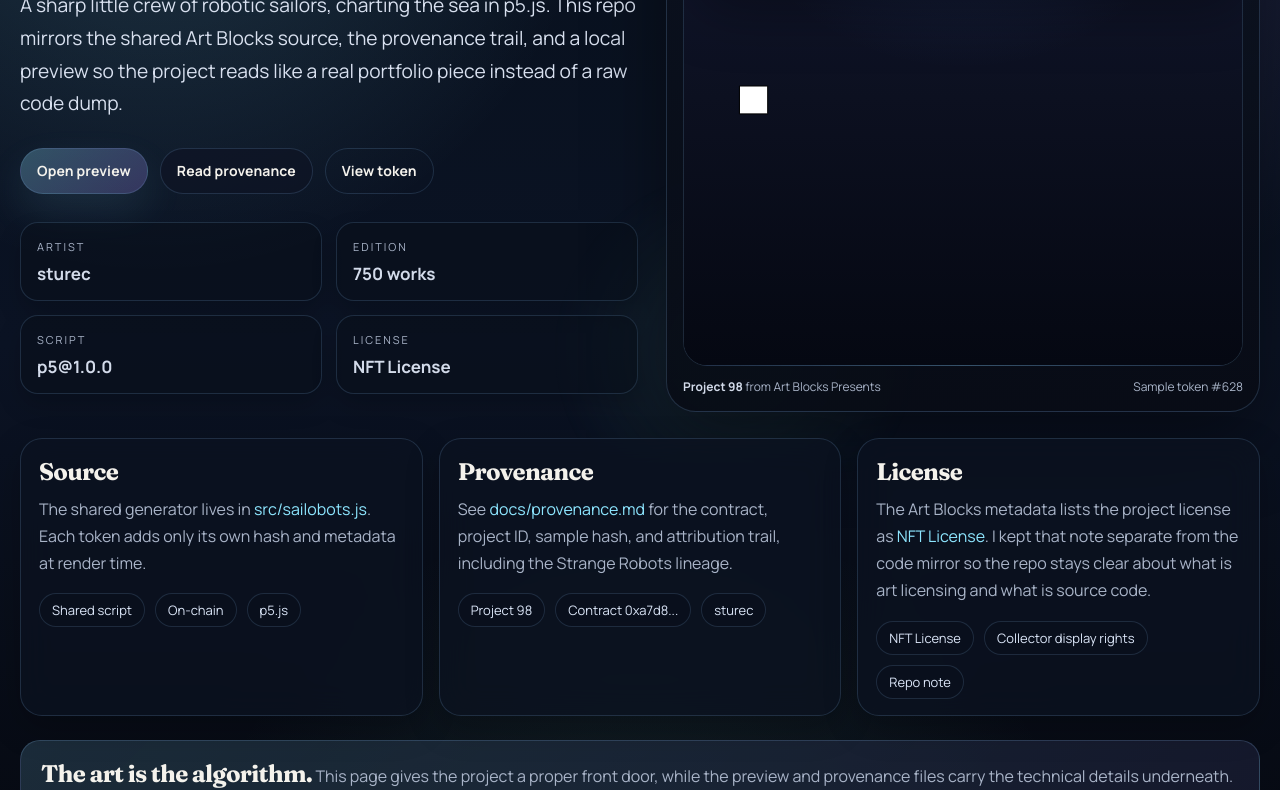
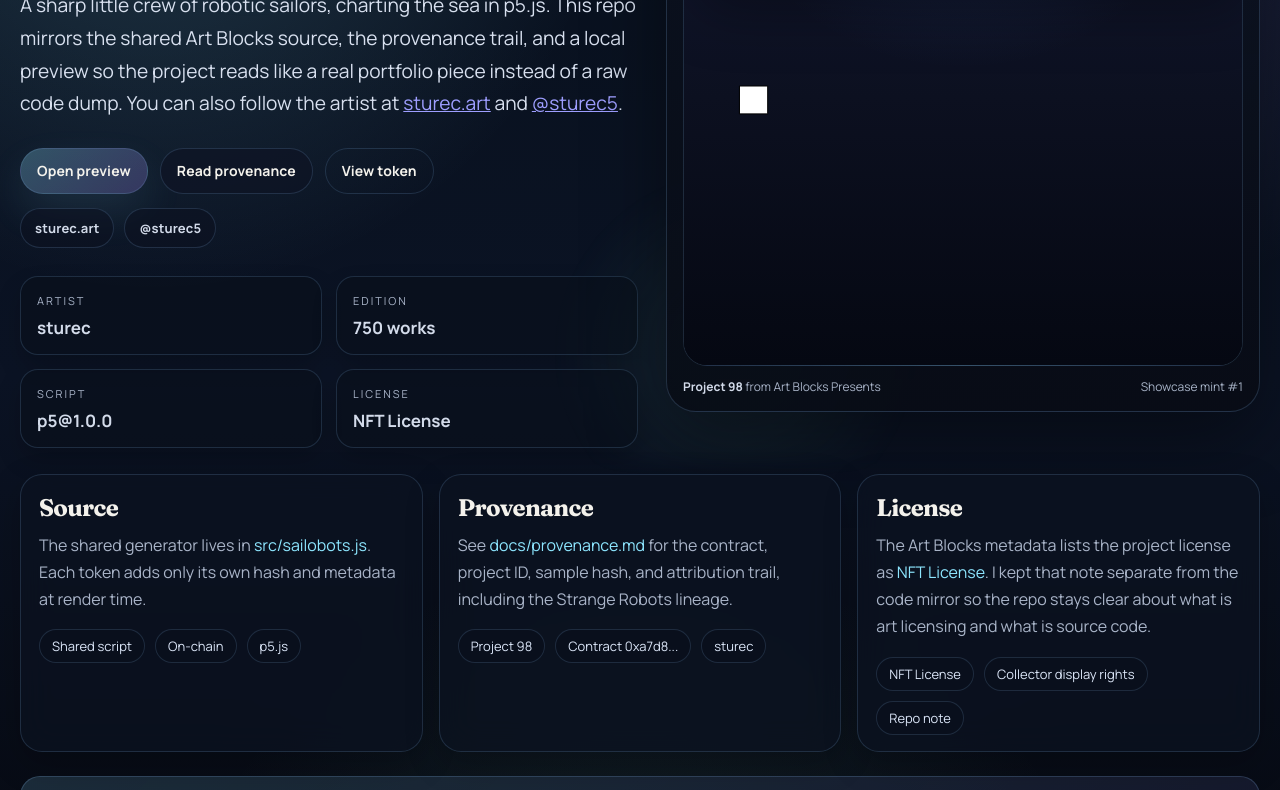
Before and after one commit to sturec5/sailobots-nft, a plain HTML site: page index.html in a window 1280 px wide. Shown: the part 332-1122 px from the top of the page. Drawn offline with nearby package versions, Linux system fonts and the light colour scheme.

Commit message:
Refine landing page and socials

```diff
--- a/index.html
+++ b/index.html
@@ -200,6 +200,13 @@
         margin-top: 28px;
       }
 
+      .socials {
+        display: flex;
+        flex-wrap: wrap;
+        gap: 10px;
+        margin-top: 14px;
+      }
+
       .btn {
         display: inline-flex;
         align-items: center;
@@ -232,6 +239,15 @@
 
       .btn-ghost {
         background: transparent;
+      }
+
+      .btn-social {
+        min-height: 40px;
+        padding: 0 14px;
+        background: rgba(12, 18, 32, 0.6);
+        color: var(--muted-strong);
+        font-size: 13px;
+        font-weight: 700;
       }
 
       .facts {
@@ -513,13 +529,19 @@
           <p class="lede">
             A sharp little crew of robotic sailors, charting the sea in p5.js. This repo mirrors the shared
             Art Blocks source, the provenance trail, and a local preview so the project reads like a real
-            portfolio piece instead of a raw code dump.
+            portfolio piece instead of a raw code dump. You can also follow the artist at
+            <a href="https://sturec.art">sturec.art</a> and <a href="https://twitter.com/sturec5">@sturec5</a>.
           </p>
 
           <div class="actions">
-            <a class="btn btn-primary" href="preview/index.html?tokenId=98000628&hash=0xaabab74f55579c88bc328fefb317888d0829c4c1a3276a0e88ac970042b8e8ed">Open preview</a>
+            <a class="btn btn-primary" href="preview/index.html?tokenId=98000001&hash=0x77a0fffa2aa5d6c9c4a0fe6ffc3e6aee0eea4216e3ff2675175d8d3265d7a792">Open preview</a>
             <a class="btn btn-secondary" href="docs/provenance.md">Read provenance</a>
             <a class="btn btn-ghost" href="https://www.artblocks.io/token/1/0xa7d8d9ef8d8ce8992df33d8b8cf4aebabd5bd270/98000628">View token</a>
+          </div>
+
+          <div class="socials" aria-label="Artist links">
+            <a class="btn btn-social" href="https://sturec.art">sturec.art</a>
+            <a class="btn btn-social" href="https://twitter.com/sturec5">@sturec5</a>
           </div>
 
           <dl class="facts">
@@ -552,16 +574,16 @@
               </div>
               <span>Live sample</span>
             </div>
-            <div class="art-frame">
+          <div class="art-frame">
               <iframe
                 title="Sail-o-Bots preview"
-                src="preview/index.html?tokenId=98000628&hash=0xaabab74f55579c88bc328fefb317888d0829c4c1a3276a0e88ac970042b8e8ed"
+                src="preview/index.html?tokenId=98000001&hash=0x77a0fffa2aa5d6c9c4a0fe6ffc3e6aee0eea4216e3ff2675175d8d3265d7a792"
                 loading="eager"
               ></iframe>
             </div>
             <div class="frame-foot">
               <span><strong>Project 98</strong> from Art Blocks Presents</span>
-              <span>Sample token #628</span>
+              <span>Showcase mint #1</span>
             </div>
           </div>
         </aside>
@@ -614,10 +636,11 @@
           <strong>The art is the algorithm.</strong>
           <span>
             This page gives the project a proper front door, while the preview and provenance files carry the
-            technical details underneath.
+            technical details underneath. The project also points back to <a href="https://sturec.art">sturec.art</a>
+            and <a href="https://twitter.com/sturec5">@sturec5</a>.
           </span>
         </div>
-        <a class="btn btn-secondary" href="preview/index.html?tokenId=98000628&hash=0xaabab74f55579c88bc328fefb317888d0829c4c1a3276a0e88ac970042b8e8ed">Launch the preview</a>
+        <a class="btn btn-secondary" href="preview/index.html?tokenId=98000001&hash=0x77a0fffa2aa5d6c9c4a0fe6ffc3e6aee0eea4216e3ff2675175d8d3265d7a792">Launch the preview</a>
       </section>
 
       <footer>
--- a/preview/index.html
+++ b/preview/index.html
@@ -64,7 +64,7 @@
     <div id="hud">
       <h1>Sail-o-Bots local preview</h1>
       <p>
-        This loads the shared project script from <code>src/sailobots.js</code> with a sample token hash from Art Blocks.
+        This loads the shared project script from <code>src/sailobots.js</code> with a showcase token hash from Art Blocks.
       </p>
       <p><strong>Token:</strong> <code id="token-id"></code></p>
       <p><strong>Hash:</strong> <code id="token-hash"></code></p>
@@ -72,8 +72,8 @@
 
     <script>
       const params = new URLSearchParams(location.search);
-      const tokenId = params.get("tokenId") || "98000628";
-      const hash = params.get("hash") || "0xaabab74f55579c88bc328fefb317888d0829c4c1a3276a0e88ac970042b8e8ed";
+      const tokenId = params.get("tokenId") || "98000001";
+      const hash = params.get("hash") || "0x77a0fffa2aa5d6c9c4a0fe6ffc3e6aee0eea4216e3ff2675175d8d3265d7a792";
 
       window.tokenData = { tokenId, hash };
       document.getElementById("token-id").textContent = tokenId;
```
Also changed, not shown: 2 other files.
